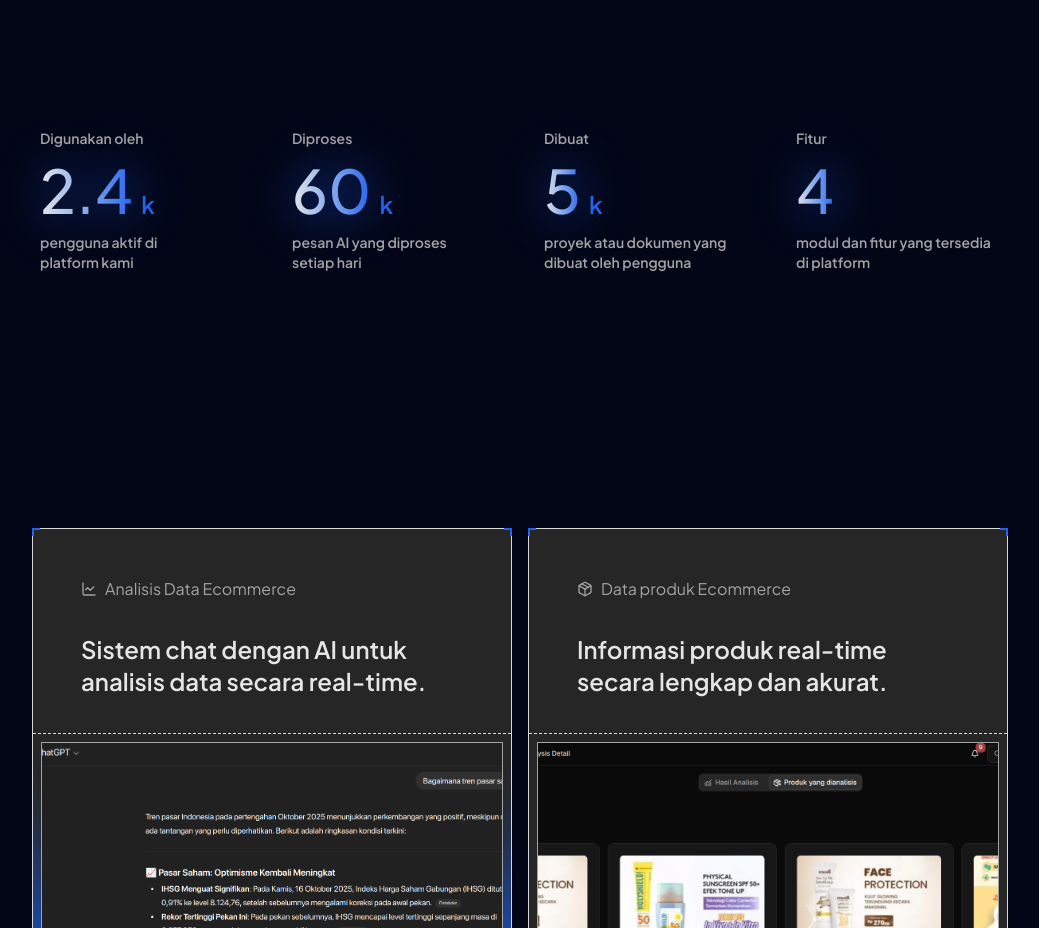
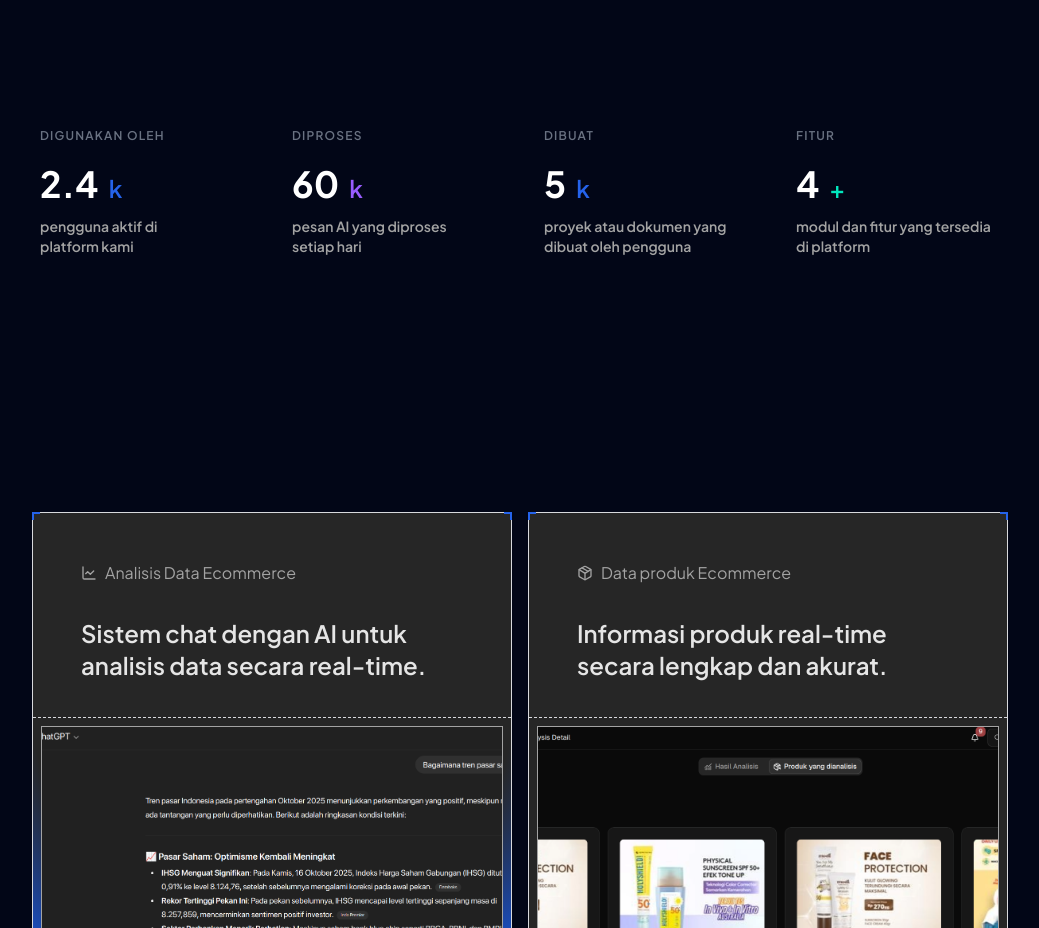
Before and after one commit to alfariiizi/omnytrend-landing, a Next.js app: page / in a window 1280 px wide. Shown: the part 1440-2368 px from the top of the page, without its empty margins (120-1159 px from the left). Built offline with nearby package versions, Linux system fonts and the light colour scheme.

Commit message:
style (stats): giving hover efx

```diff
--- a/components/sections/stats/default.tsx
+++ b/components/sections/stats/default.tsx
@@ -7,6 +7,7 @@ interface StatItemProps {
   value: string | number;
   suffix?: string;
   description?: string;
+  color?: string;
 }
 
 interface StatsProps {
@@ -21,23 +22,28 @@ export default function Stats({
       value: Math.round(2400 / 100) / 10,
       suffix: "k",
       description: "pengguna aktif di platform kami",
+      color: "text-brand",
     },
     {
       label: "Diproses",
       value: Math.round(60000 / 100) / 10,
       suffix: "k",
       description: "pesan AI yang diproses setiap hari",
+      color: "text-brand-purple",
     },
     {
       label: "Dibuat",
       value: 5,
       suffix: "k",
       description: "proyek atau dokumen yang dibuat oleh pengguna",
+      color: "text-brand",
     },
     {
       label: "Fitur",
       value: 4,
+      suffix: "+",
       description: "modul dan fitur yang tersedia di platform",
+      color: "text-brand-teal",
     },
   ],
   className,
@@ -50,19 +56,21 @@ export default function Stats({
             {items.map((item, index) => (
               <div
                 key={index}
-                className="flex flex-col items-start gap-3 text-left"
+                className="group flex cursor-default flex-col items-start gap-3 text-left"
               >
                 {item.label && (
-                  <div className="text-muted-foreground text-sm font-semibold">
+                  <div className="mb-2 text-xs font-semibold tracking-widest text-gray-500 uppercase transition-colors group-hover:text-gray-300">
                     {item.label}
                   </div>
                 )}
                 <div className="flex items-baseline gap-2">
-                  <div className="from-foreground to-foreground dark:to-brand bg-linear-to-r bg-clip-text text-4xl font-medium text-transparent drop-shadow-[2px_1px_24px_var(--brand-foreground)] transition-all duration-300 sm:text-5xl md:text-6xl">
+                  <div className="inline-block text-4xl font-bold text-white transition-transform duration-300 group-hover:scale-110">
                     {item.value}
                   </div>
                   {item.suffix && (
-                    <div className="text-brand text-2xl font-semibold">
+                    <div
+                      className={`${item.color} text-brand ml-0.5 text-2xl font-semibold`}
+                    >
                       {item.suffix}
                     </div>
                   )}
```
